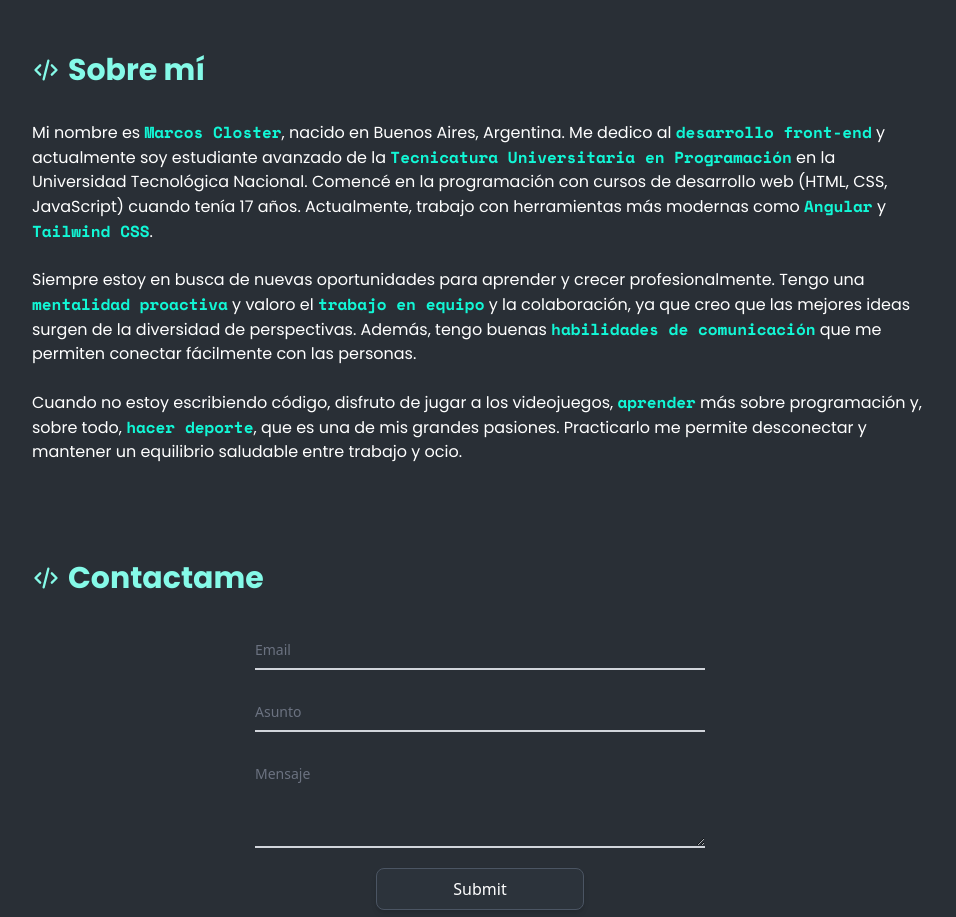
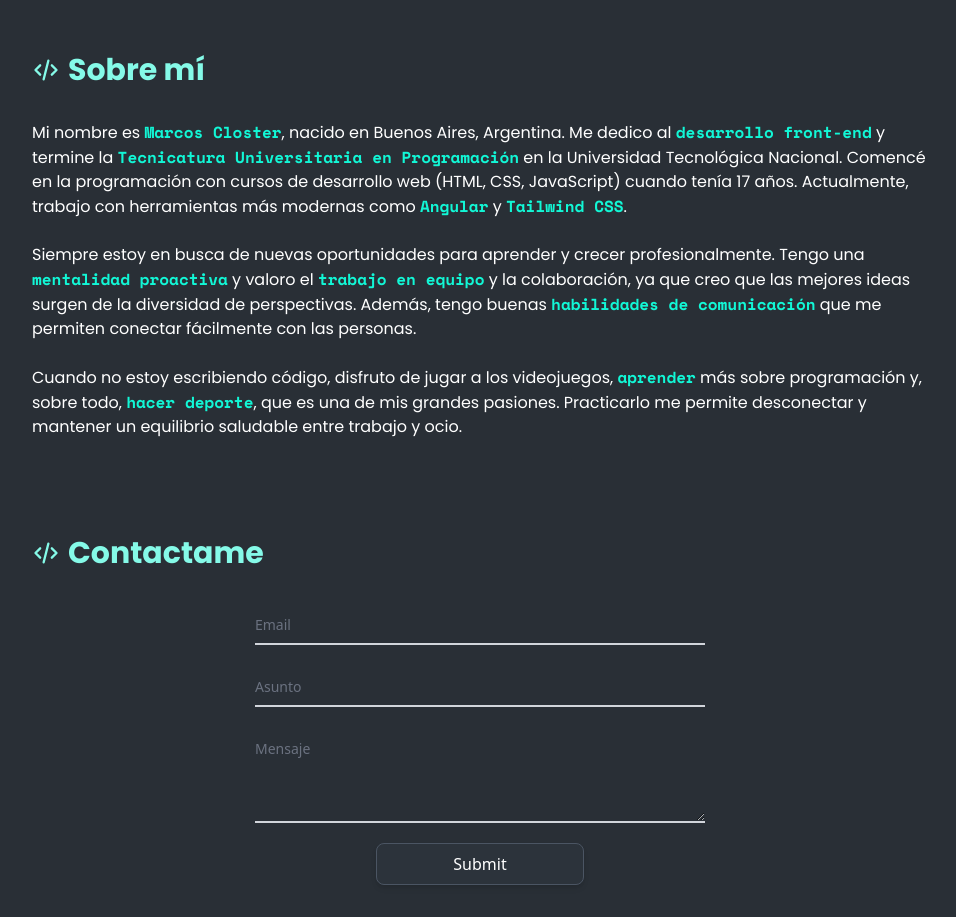
Before and after one commit to MarcosCloster/portfolio, an Angular app: page / in a window 1280 px wide. Shown: the part 2140-3057 px from the top of the page, without its empty margins (160-1116 px from the left). Built offline with nearby package versions, Linux system fonts and the light colour scheme.

Commit message:
Change CV and About Me

```diff
--- a/src/app/component/about-me/about-me.component.html
+++ b/src/app/component/about-me/about-me.component.html
@@ -12,7 +12,7 @@
             <h1 class="font-poppins text-title font-bold text-3xl">Sobre mí</h1>
         </div>
         <div class="[&>p>span]:text-colorGreenWater [&>p>span]:font-semibold [&>p>span]:font-spaceMono font-poppins text-white pt-8">
-            <p>Mi nombre es <span>Marcos Closter</span>, nacido en Buenos Aires, Argentina. Me dedico al <span>desarrollo front-end</span> y actualmente soy estudiante avanzado de la <span>Tecnicatura Universitaria en Programación</span> en la Universidad Tecnológica Nacional. Comencé en la programación con cursos de desarrollo web (HTML, CSS, JavaScript) cuando tenía 17 años. Actualmente, trabajo con herramientas más modernas como <span>Angular</span> y <span>Tailwind CSS</span>.</p>
+            <p>Mi nombre es <span>Marcos Closter</span>, nacido en Buenos Aires, Argentina. Me dedico al <span>desarrollo front-end</span> y termine la <span>Tecnicatura Universitaria en Programación</span> en la Universidad Tecnológica Nacional. Comencé en la programación con cursos de desarrollo web (HTML, CSS, JavaScript) cuando tenía 17 años. Actualmente, trabajo con herramientas más modernas como <span>Angular</span> y <span>Tailwind CSS</span>.</p>
             <br>
             <p>Siempre estoy en busca de nuevas oportunidades para aprender y crecer profesionalmente. Tengo una <span>mentalidad proactiva</span> y valoro el <span>trabajo en equipo</span> y la colaboración, ya que creo que las mejores ideas surgen de la diversidad de perspectivas. Además, tengo buenas <span>habilidades de comunicación</span> que me permiten conectar fácilmente con las personas.</p>
             <br>
```
Also changed, not shown: 1 other file (tests, documents, lock files or other folders).
